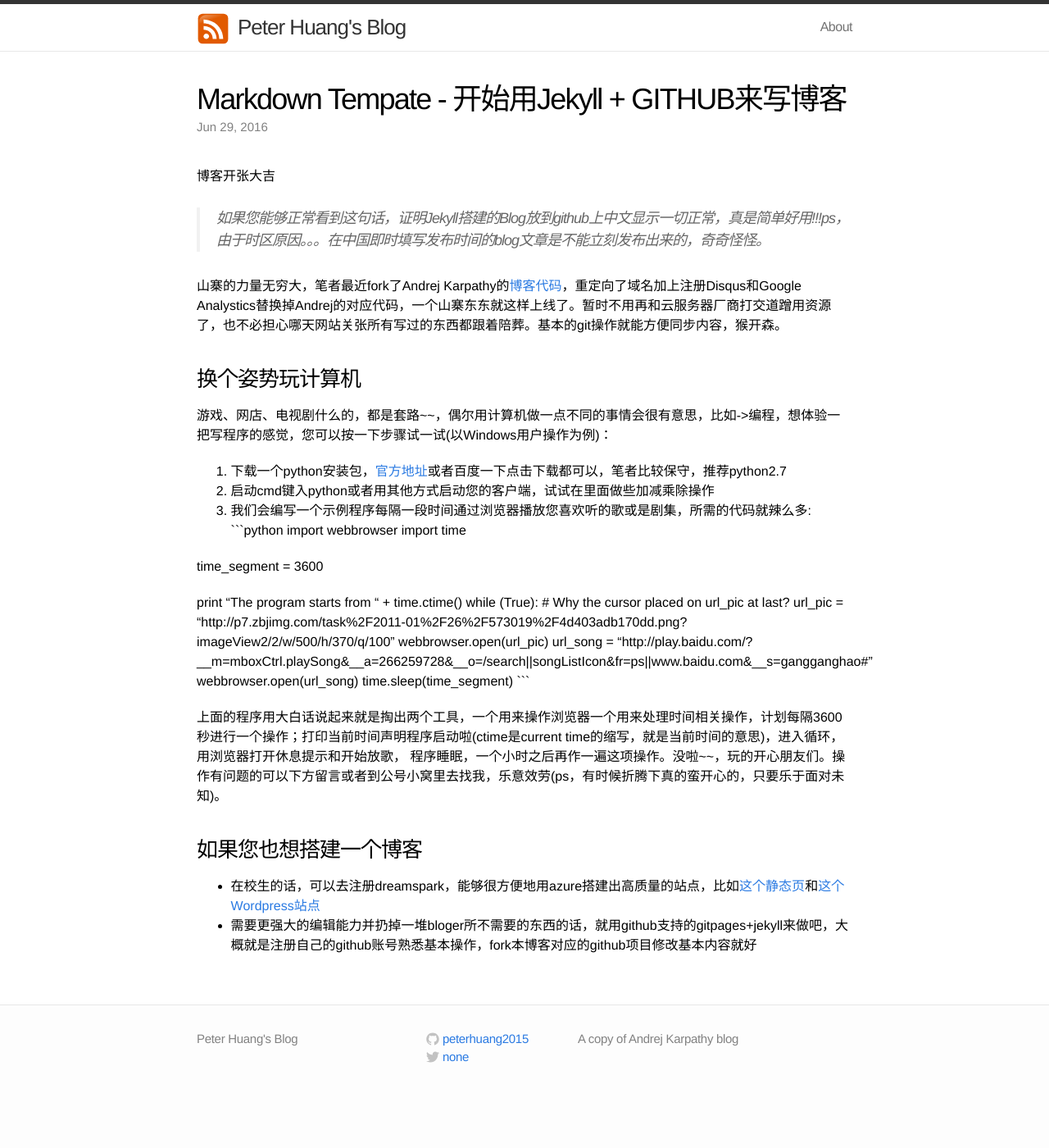
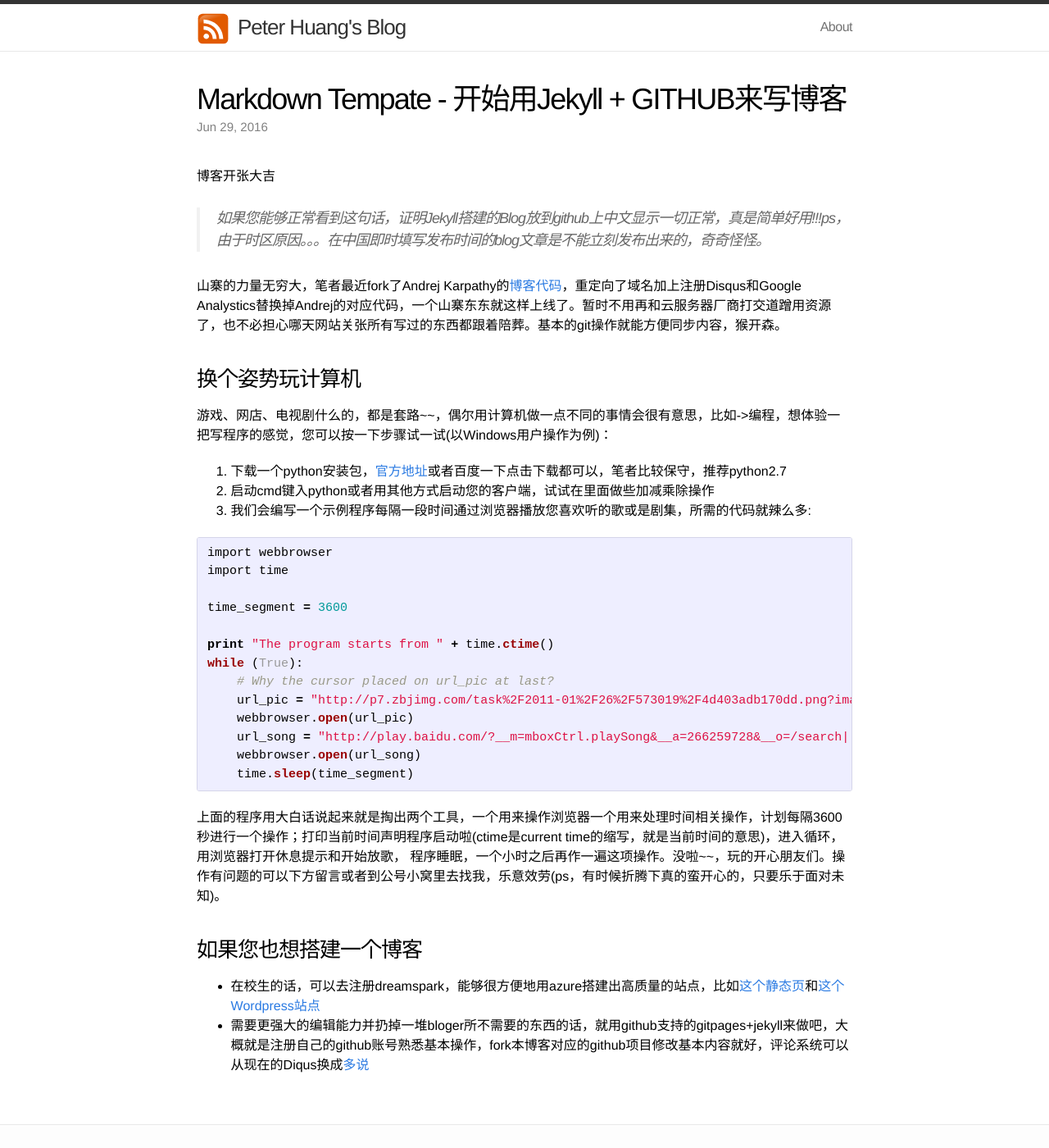
Before and after one commit to pmixer/pmixer.github.io, a Jekyll site: the page built from _posts/2016-06-25-中文测试.markdown, in a window 1280 px wide and 1400 px high. Shown: the whole window at 82% size. Built offline with Jekyll 4.4.1, drawn with Linux system fonts in a browser that asks for light colours; comment, search, counter and statistics services are not loaded.

Commit message:
Update 2016-06-25-中文测试.markdown

````diff
--- a/_posts/2016-06-25-中文测试.markdown
+++ b/_posts/2016-06-25-中文测试.markdown
@@ -18,7 +18,8 @@ date:   2016-06-29 22:07:00
 1. 下载一个python安装包，[官方地址](https://www.python.org/downloads/)或者百度一下点击下载都可以，笔者比较保守，推荐python2.7
 2. 启动cmd键入python或者用其他方式启动您的客户端，试试在里面做些加减乘除操作
 3. 我们会编写一个示例程序每隔一段时间通过浏览器播放您喜欢听的歌或是剧集，所需的代码就辣么多:
-```python
+
+``` python
 import webbrowser
 import time
 
@@ -40,4 +41,4 @@ while (True):
 
 ### 如果您也想搭建一个博客
 + 在校生的话，可以去注册dreamspark，能够很方便地用azure搭建出高质量的站点，比如[这个静态页](http://yoho.azurewebsites.net/)和[这个Wordpress站点](http://phsay.azurewebsites.net/)
-+ 需要更强大的编辑能力并扔掉一堆bloger所不需要的东西的话，就用github支持的gitpages+jekyll来做吧，大概就是注册自己的github账号熟悉基本操作，fork本博客对应的github项目修改基本内容就好
++ 需要更强大的编辑能力并扔掉一堆bloger所不需要的东西的话，就用github支持的gitpages+jekyll来做吧，大概就是注册自己的github账号熟悉基本操作，fork本博客对应的github项目修改基本内容就好，评论系统可以从现在的Diqus换成[多说](http://duoshuo.com/)
````
